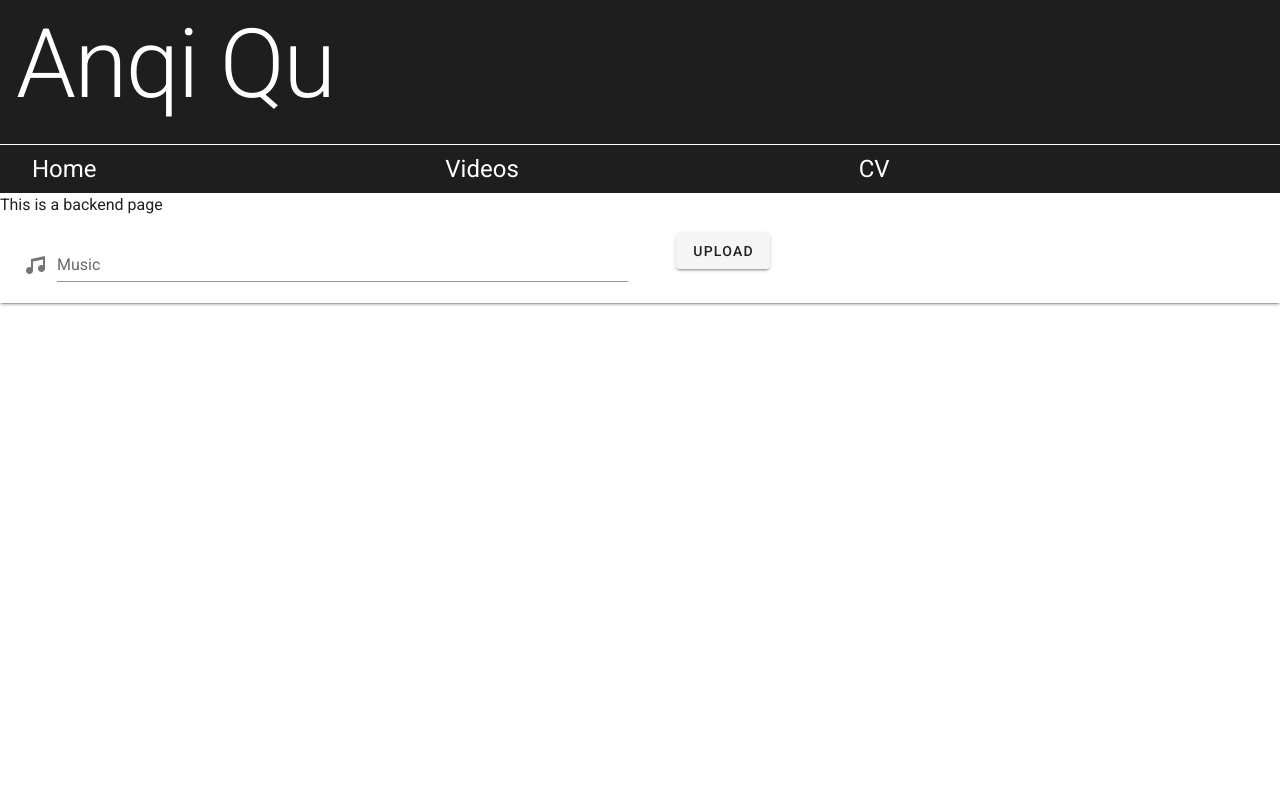
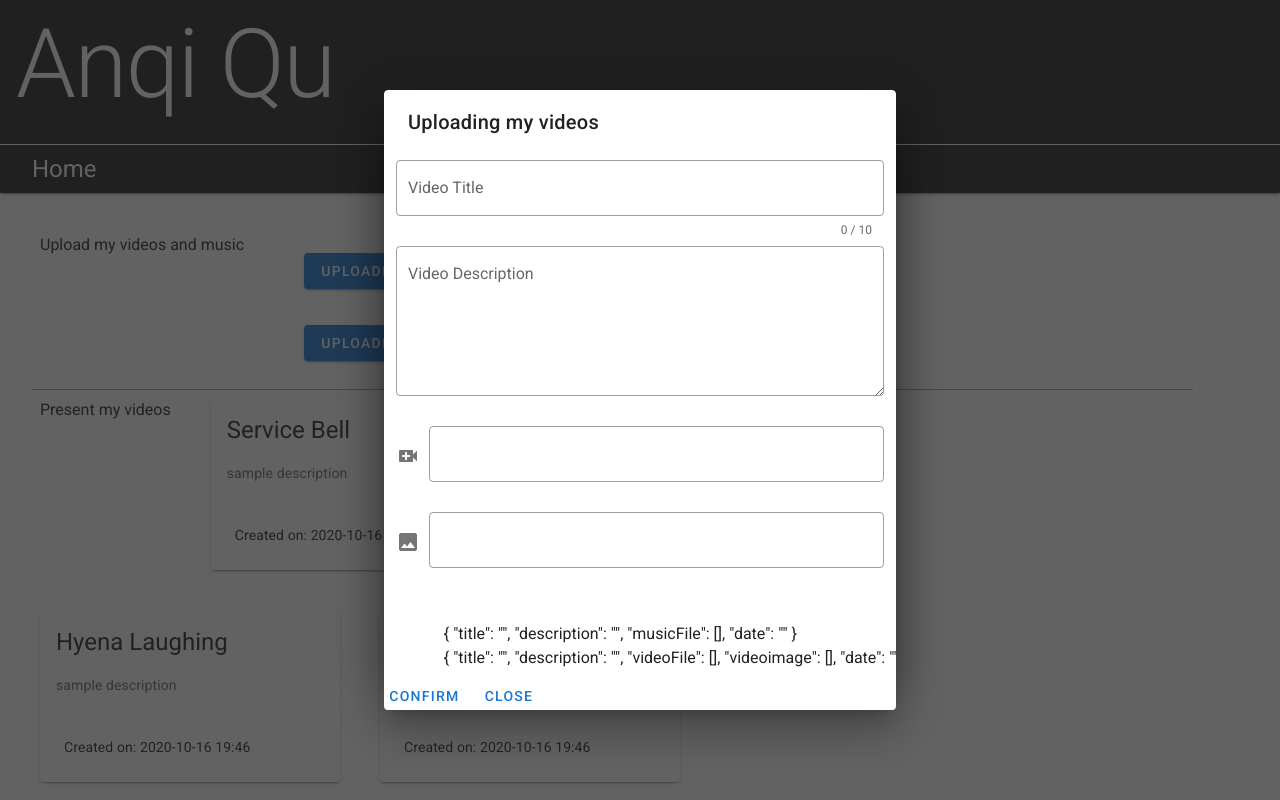
Before and after one commit to GaoLAQ/AnqiQu_cv_profile, a Vue app in the folder cv-profile/: page /backEnd in a window 1280 px wide. Shown: the top 800 px of the page. Built offline with nearby package versions, Linux system fonts and the light colour scheme; what @liripeng/vue-audio-player would draw is missing.

Commit message:
add dialog component
-fix compnent
-enable upload content

```diff
--- a/cv-profile/src/components/AudioPlayer.vue
+++ b/cv-profile/src/components/AudioPlayer.vue
@@ -2,15 +2,13 @@
   <v-container>
     <v-card>
       <div class="audioPlayer" id="app">
-        <a
+        <v-app-bar-nav-icon
           class="nav-icon"
           v-on:click="isPlaylistActive = !isPlaylistActive"
           :class="{ isActive: isPlaylistActive }"
           title="Music List"
           style="color: white"
-        >
-          <v-icon> mdi-music-note-outline </v-icon>
-        </a>
+        ></v-app-bar-nav-icon>
 
         <div class="audioPlayerList" :class="{ isActive: isPlaylistActive }">
           <transition
--- /dev/null
+++ b/cv-profile/src/components/Dialog.vue
@@ -0,0 +1,127 @@
+<template>
+  <div>
+    <v-btn color="primary" class="ma-2" dark @click="dialog = true">
+      {{ title }}
+    </v-btn>
+    <v-dialog v-model="dialog" width="40%">
+      <v-card>
+        <v-card-title> {{ title }} </v-card-title>
+        <v-form v-model="valid">
+          <v-row v-if="isMusic">
+            <v-col cols="10" class="ma-3">
+              <v-text-field
+                v-model="musicForm.title"
+                :rules="nameRules"
+                :counter="10"
+                label="Music Title"
+                required
+                outlined
+              ></v-text-field>
+              <v-textarea
+                v-model="musicForm.description"
+                label="Music Description"
+                required
+                outlined
+              ></v-textarea>
+
+              <v-file-input
+                v-if="isMusic"
+                prepend-icon="mdi-music-note-plus"
+                multiple
+                hint="upload music"
+                v-model="musicForm.musicFile"
+                outlined
+              ></v-file-input>
+            </v-col>
+          </v-row>
+
+          <v-row v-else>
+            <v-col class="ma-3">
+              <v-text-field
+                v-model="videoForm.title"
+                :rules="nameRules"
+                :counter="10"
+                label="Video Title"
+                outlined
+                required
+              ></v-text-field>
+
+              <v-textarea
+                v-model="videoForm.description"
+                label="Video Description"
+                required
+                outlined
+              ></v-textarea>
+              <v-file-input
+                v-model="videoForm.videoFile"
+                prepend-icon="mdi-video-plus"
+                multiple
+                outlined
+                hint="Video to upload"
+              ></v-file-input>
+              <v-file-input
+                v-model="videoForm.videoImage"
+                prepend-icon="mdi-image"
+                multiple
+                outlined
+                hint="Video to upload"
+              ></v-file-input>
+            </v-col>
+          </v-row>
+
+          <v-row>
+            <v-spacer />
+            {{ musicForm }} <br />
+            {{ videoForm }}
+            <v-card-actions>
+              <v-btn color="primary" text @click="submitForm(isMusic)">
+                Confirm
+              </v-btn>
+              <v-btn color="primary" text @click="closeForm()"> Close </v-btn>
+            </v-card-actions>
+          </v-row>
+        </v-form>
+      </v-card>
+    </v-dialog>
+  </div>
+</template>
+
+<script>
+export default {
+  props: {
+    title: String,
+    isMusic: Boolean,
+  },
+  data() {
+    return {
+      dialog: true,
+      musicForm: {
+        title: "",
+        description: "",
+        musicFile: [],
+        date: "",
+      },
+      videoForm: {
+        title: "",
+        description: "",
+        videoFile: [],
+        videoimage: [],
+        date: "",
+      },
+    };
+  },
+  methods: {
+    submitForm(isMusic) {
+      // save store
+      if (isMusic) {
+        alert(JSON.stringify(this.musicForm));
+      } else {
+        alert(JSON.stringify(this.videoForm));
+      }
+    },
+    closeForm() {
+      this.dialog = false;
+    },
+  },
+};
+</script>
--- a/cv-profile/src/store/index.js
+++ b/cv-profile/src/store/index.js
@@ -36,12 +36,14 @@ export default new Vuex.Store({
         source:
           "http://commondatastorage.googleapis.com/gtv-videos-bucket/sample/BigBuckBunny.mp4",
         title: "Big Buck Bunny",
+        date: "2020-10-16 19:46",
       },
       {
         description: "The first Blender Open Movie from 2006",
         source:
           "http://commondatastorage.googleapis.com/gtv-videos-bucket/sample/ElephantsDream.mp4",
         title: "Elephant Dream",
+        date: "2020-10-16 19:46",
       },
       {
         description:
@@ -49,32 +51,41 @@ export default new Vuex.Store({
         source:
           "http://commondatastorage.googleapis.com/gtv-videos-bucket/sample/ForBiggerBlazes.mp4",
         title: "For Bigger Blazes",
+        date: "2020-10-16 19:46",
       },
     ],
     musicPlaylist: [
       {
         title: "Service Bell",
         artist: "Daniel Simion",
+        description: "sample description",
         url: "https://soundbible.com/mp3/service-bell_daniel_simion.mp3",
         image: "https://source.unsplash.com/crs2vlkSe98/400x400",
+        date: "2020-10-16 19:46",
       },
       {
         title: "Meadowlark",
         artist: "Daniel Simion",
+        description: "sample description",
         url: "https://soundbible.com/mp3/meadowlark_daniel-simion.mp3",
         image: "https://source.unsplash.com/35bE_njbG9E/400x400",
+        date: "2020-10-16 19:46",
       },
       {
         title: "Hyena Laughing",
         artist: "Daniel Simion",
+        description: "sample description",
         url: "https://soundbible.com/mp3/hyena-laugh_daniel-simion.mp3",
         image: "https://source.unsplash.com/Esax9RaEl2I/400x400",
+        date: "2020-10-16 19:46",
       },
       {
         title: "Creepy Background",
         artist: "Daniel Simion",
+        description: "sample description",
         url: "http://soundbible.com/mp3/creepy-background-daniel_simon.mp3",
         image: "https://source.unsplash.com/j0g8taxHZa0/400x400",
+        date: "2020-10-16 19:46",
       },
     ],
     cv: {
--- a/cv-profile/src/views/backEnd.vue
+++ b/cv-profile/src/views/backEnd.vue
@@ -1,34 +1,81 @@
 <template>
-  <v-app>
-    <v-card class="rounded-0">
-      <p>This is a backend page</p>
-      <template>
-        <v-row>
-          <v-col class="mx-6">
-            <v-file-input
-              :rules="rules"
-              accept="image/png, image/jpeg, image/bmp"
-              placeholder="Pick a single music"
-              prepend-icon="mdi-music"
-              label="Music"
-            ></v-file-input
-          ></v-col>
-          <v-col> <v-btn> upload</v-btn></v-col>
-        </v-row>
-      </template>
-    </v-card>
-  </v-app>
+  <v-container class="ma-5">
+    <v-row>
+      <p class="ma-5">Upload my videos and music</p>
+      <v-col>
+        <Dialog :title="title.music" :isMusic="(isMusic = true)" class="ma-5" />
+        <Dialog
+          :title="title.video"
+          :isMusic="(isMusic = false)"
+          class="ma-5"
+        />
+      </v-col>
+    </v-row>
+    <v-divider borderWidth="20" class="mx-0 grey"></v-divider>
+    <v-row>
+      <p class="ma-5">Present my videos</p>
+      <v-card
+        v-for="music in musicPlaylist"
+        :key="music.title"
+        class="ma-5"
+        width="300"
+        height="auto"
+      >
+        <v-card-title class="text-h5"> {{ music.title }}</v-card-title>
+        <v-card-text> {{ music.description }} </v-card-text>
+        <v-card-actions>
+          <v-card-text> Created on: {{ music.date }} </v-card-text>
+        </v-card-actions>
+      </v-card>
+    </v-row>
+    <br />
+    <v-divider borderWidth="20" class="mx-0 grey"></v-divider>
+    <br />
+    <v-row>
+      <p class="ma-5">Present my music</p>
+      <v-card
+        v-for="video in videoDataBase"
+        :key="video.title"
+        class="ma-5"
+        width="300"
+        height="auto"
+      >
+        <v-card-title class="text-h5"> {{ video.title }}</v-card-title>
+        <v-card-text> {{ video.description }} </v-card-text>
+        <v-card-actions>
+          <v-card-text> Created on: {{ video.date }} </v-card-text>
+        </v-card-actions>
+      </v-card>
+    </v-row>
+  </v-container>
 </template>
 
 <script>
+import { mapState } from "vuex";
+import Dialog from "@/components/Dialog";
+
 export default {
   data: () => ({
+    title: {
+      music: "Uploading my music",
+      video: "Uploading my videos",
+    },
+    isMusic: true,
     rules: [
       (value) =>
         !value || value.size < 2000000000000 || "Over Music size Limit",
     ],
   }),
+  computed: {
+    ...mapState({
+      musicPlaylist: (state) => state.musicPlaylist,
+      videoDataBase: (state) => state.videoDataBase,
+    }),
+  },
+  components: {
+    Dialog,
+  },
 };
 </script>
 
-<style></style>
+<style scoped></style>
```
Also changed, not shown: cv-profile/src/components/videoDialog.vue (added, +80 -0 lines).
